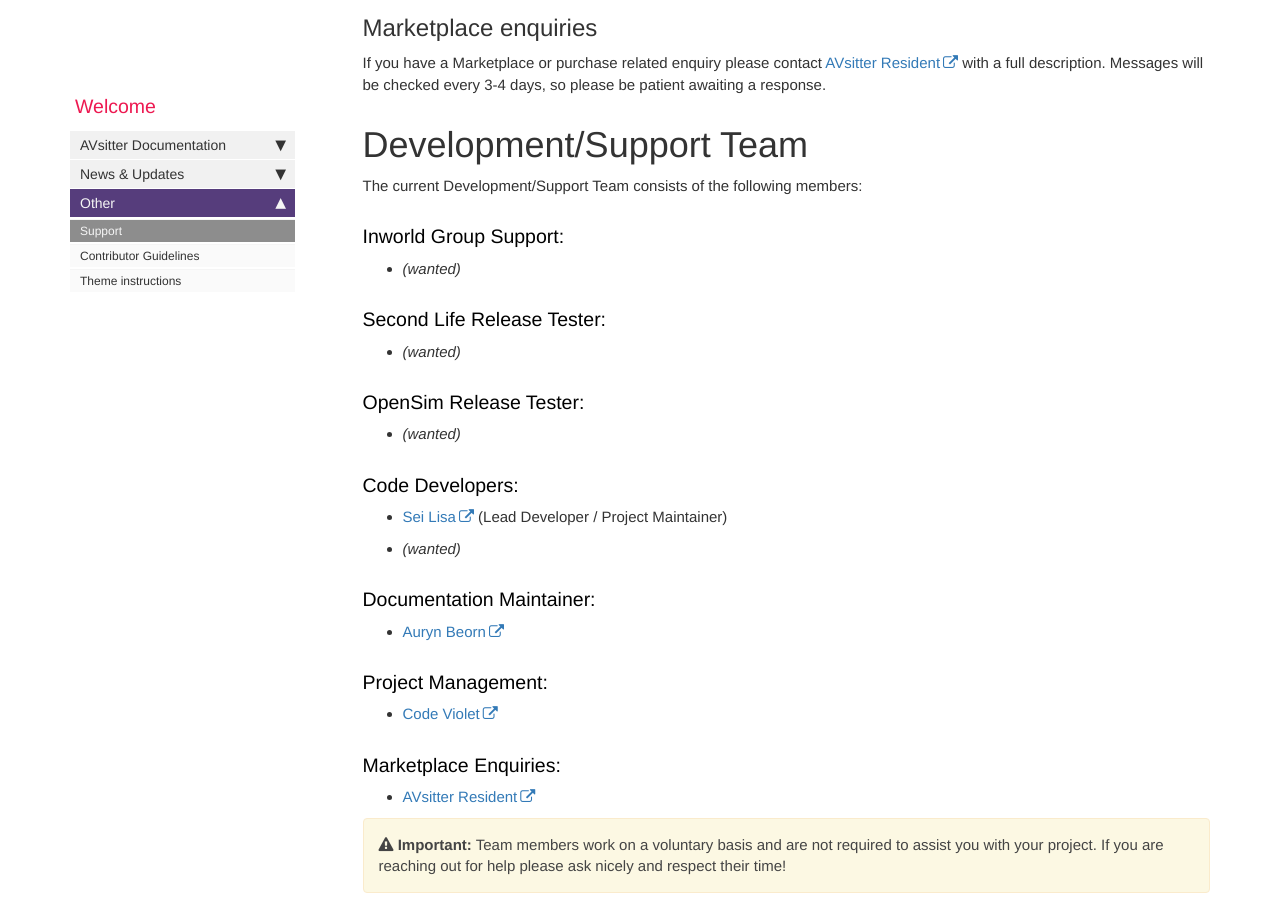
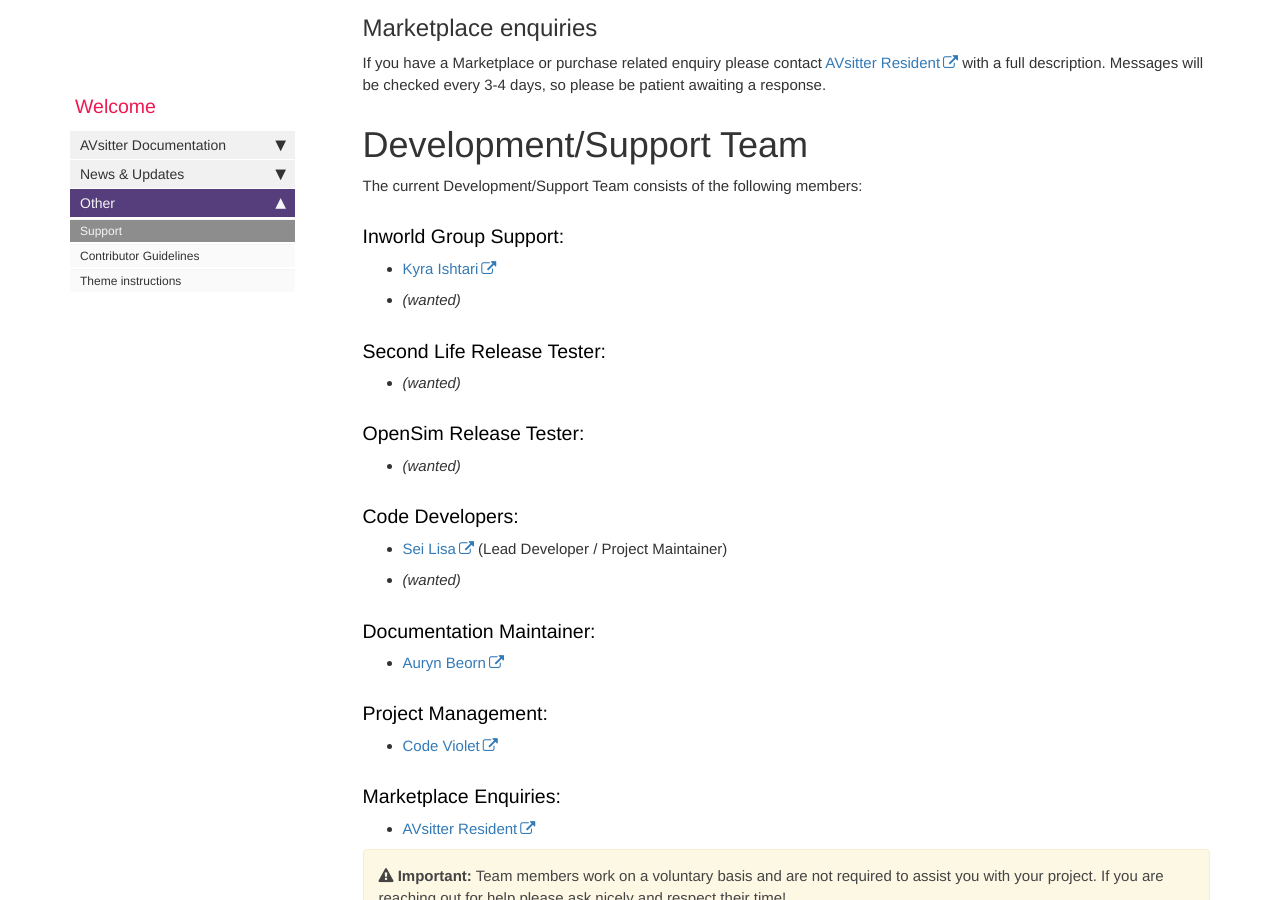
Before and after one commit to AVsitter/avsitter.github.io, a Jekyll site: the page built from pages/home/support.md, in a window 1280 px wide and 900 px high, scrolled down 584 px. Built offline with Jekyll 4.4.1, drawn with Linux system fonts in a browser that asks for light colours; nearby versions of some CDN libraries; comment, search, counter and statistics services are not loaded.

Commit message:
Add Kyra Ishtari to Inworld Group Support.

```diff
--- a/pages/home/support.md
+++ b/pages/home/support.md
@@ -28,6 +28,7 @@ If you have a Marketplace or purchase related enquiry please contact <a href="ht
 The current Development/Support Team consists of the following members:
 
 ### Inworld Group Support:
+  * [Kyra Ishtari](http://world.secondlife.com/resident/e20a9909-3a42-4c0a-8c1d-ddf8bed72d0e)
   * *(wanted)*
 
 ### Second Life Release Tester:
```
